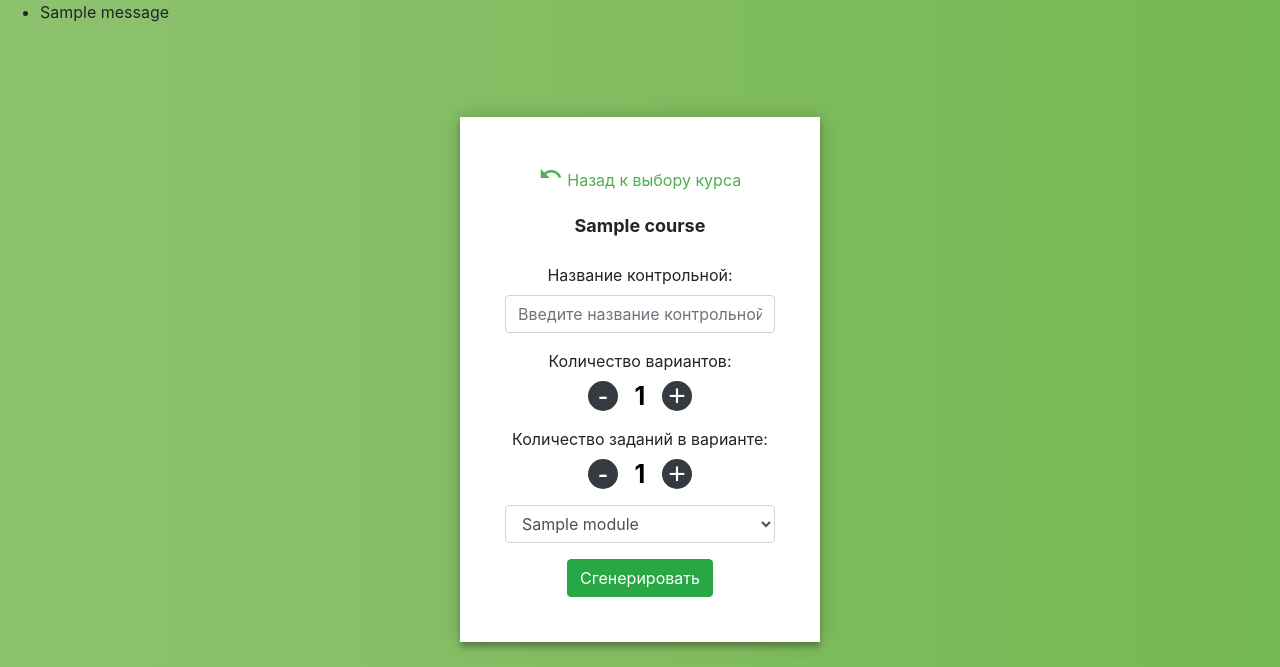
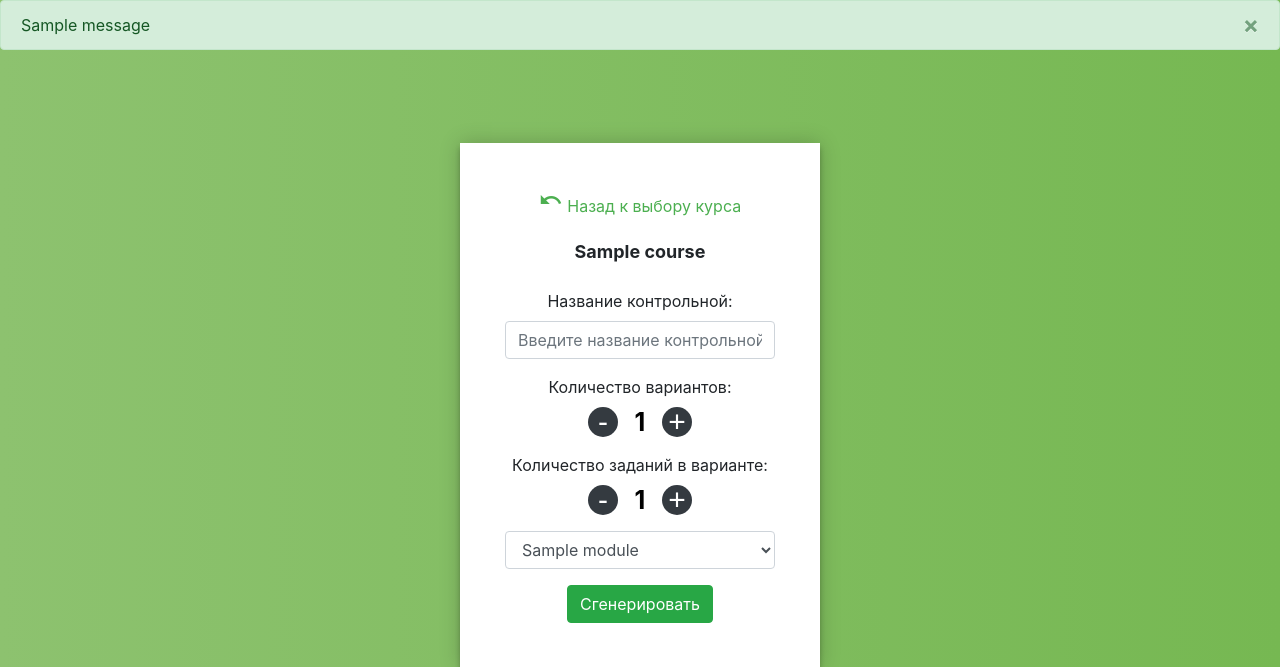
Before and after one commit to moevm/mse_generator_of_test_works_for_Stepik, a Flask app: template templates/generation_setts.html in a window 1280 px wide. Shown: the top 667 px of the page. Run offline with Flask 2, Linux system fonts and the light colour scheme; the template is opened without the code that fills it: most values are stand-ins (such as "Sample title", 1, 10 or a date in 2020); one stand-in notice (Sample message) is shown; some libraries are stand-ins or nearby versions.

Commit message:
add nice flashing

```diff
--- a/templates/generation_setts.html
+++ b/templates/generation_setts.html
@@ -9,13 +9,14 @@
 </head>
 <body>
     {% with messages = get_flashed_messages(with_categories=true) %}
-        {% if messages %}
-            <ul class=flashes>
-                {% for category, message in messages %}
-                    <li class="{{ category }}">{{ message }}</li>
-                {% endfor %}
-            </ul>
-        {% endif %}
+        {% for category, message in messages %}
+            <div class="alert alert-{{ category }} alert-dismissible" role="alert">
+                <button type="button" class="close" data-dismiss="alert" aria-label="Close">
+                    <span aria-hidden="true">&times;</span>
+                </button>
+                {{ message }}
+            </div>
+        {% endfor %}
     {% endwith %}
     <div class="generation-setts-page">
         <form role="form" class="gen-setts-form" action="{{ url_for('generate') }}" method="POST">
```
